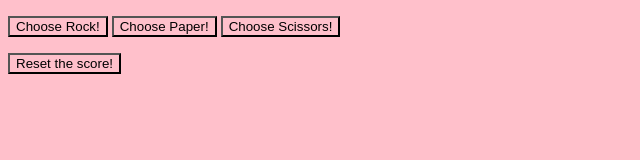
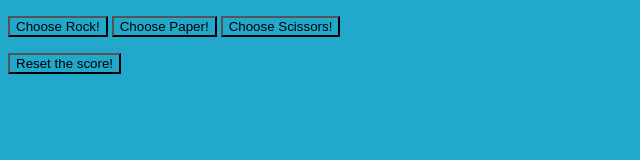
Before and after one commit to mikec888/odin-rps, a plain HTML site: page index.html in a window 1280 px wide. Shown: the whole page, without its empty margins (0-640 px from the left). Drawn offline with Linux system fonts and the light colour scheme.

Commit message:
Testing Github

```diff
--- a/styles.css
+++ b/styles.css
@@ -1,3 +1,3 @@
 * {
-    background-color: pink;
+    background-color: rgb(33, 168, 202);
 }
```
